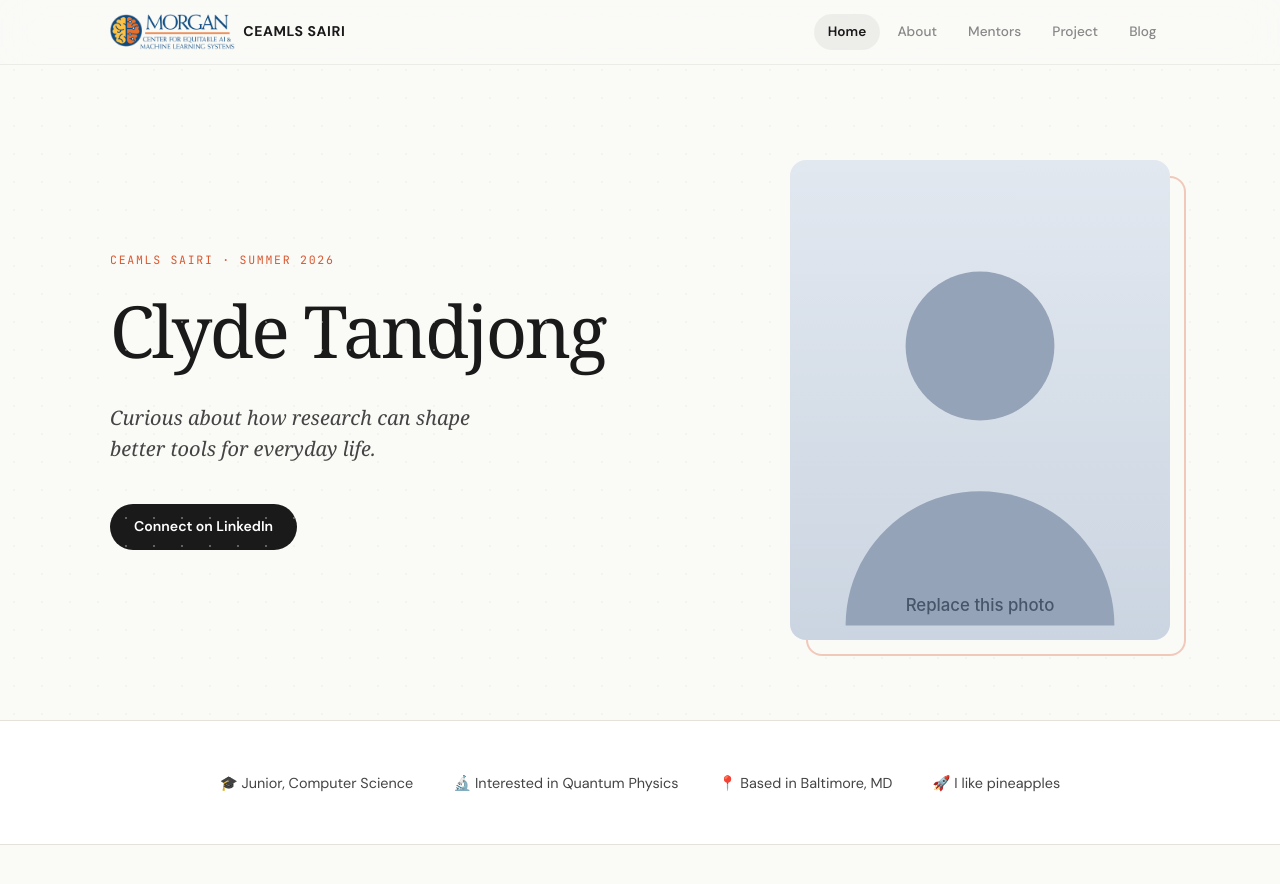
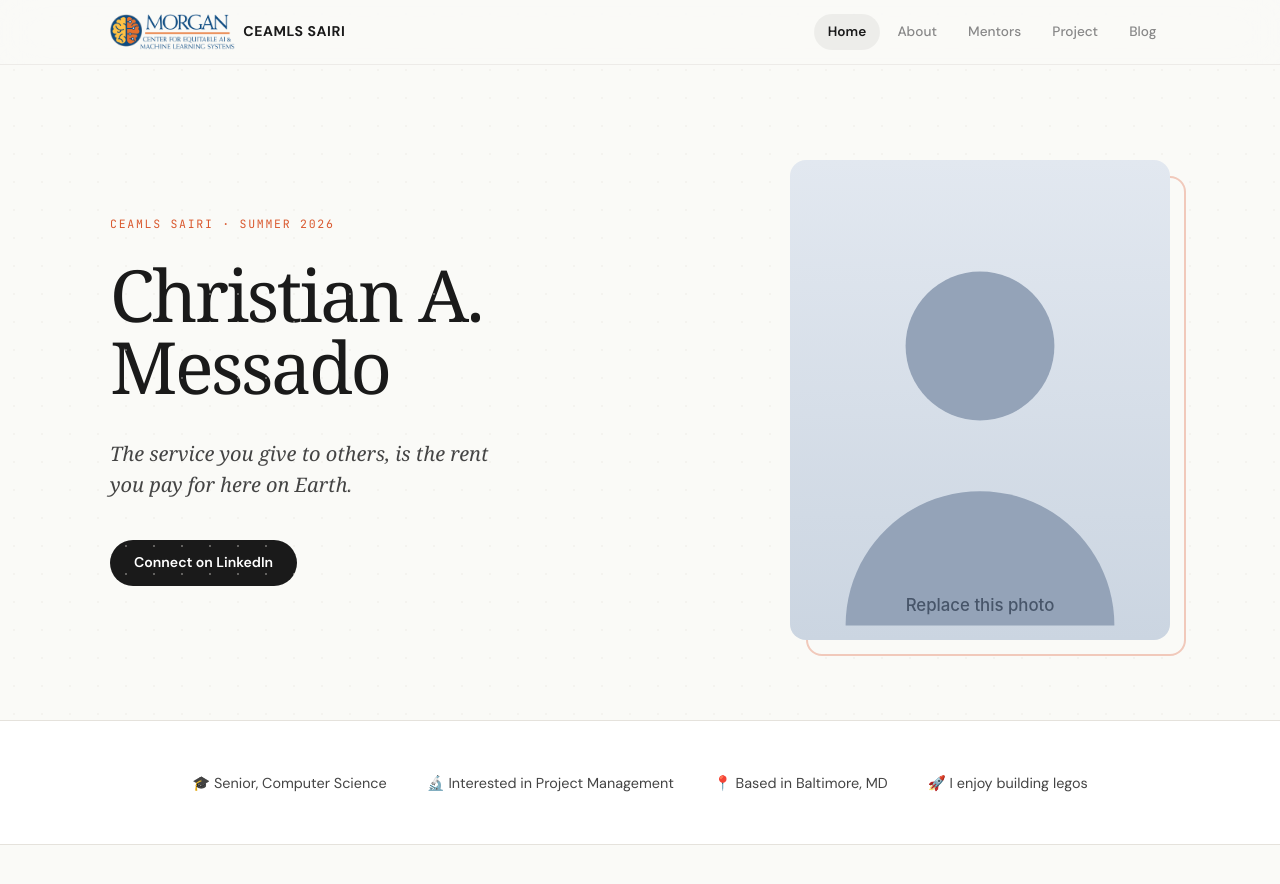
Before and after one commit to christianmessado/christianmessadoceamls26.github.io, a Jekyll site: the page built from index.md, in a window 1280 px wide and 900 px high. Shown: the top 884 px of the window. Built offline with Jekyll 4.4.1, drawn with Linux system fonts in a browser that asks for light colours; some web fonts are replaced.

Commit message:
Update personal information in index.md

```diff
--- a/index.md
+++ b/index.md
@@ -1,18 +1,18 @@
 ---
 layout: home
 title: Home
-display_name: Clyde Tandjong                  # <- shown as the big display name on the hero
-description: My CEAMLS SAIRI Summer Research Site
+display_name: Christian A. Messado                  # <- shown as the big display name on the hero
+description: My 2026 CEAMLS SAIRI Summer Research Site
 
-motto: "Curious about how research can shape better tools for everyday life."
+motto: "The service you give to others, is the rent you pay for here on Earth."
 
 quick_facts:
-  - "🎓 Junior, Computer Science"
-  - "🔬 Interested in Quantum Physics"
+  - "🎓 Senior, Computer Science"
+  - "🔬 Interested in Project Management"
   - "📍 Based in Baltimore, MD"
-  - "🚀 I like pineapples"
+  - "🚀 I enjoy building legos"
 
-linkedin: https://www.linkedin.com/in/example
+linkedin: https://www.linkedin.com/in/christian-messado-040901314/
 image: /assets/images/profile.svg
 
 # A "Currently" block — three short status lines for the home page.
```
